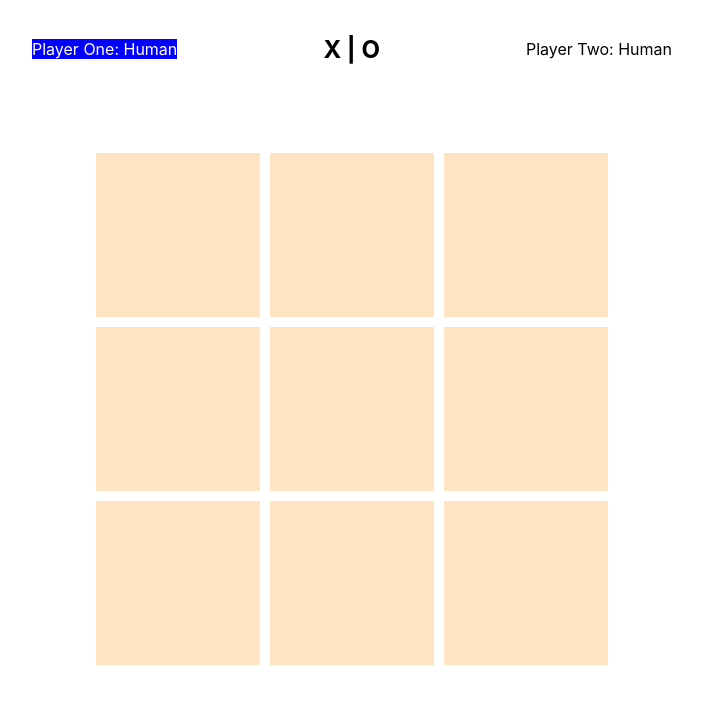
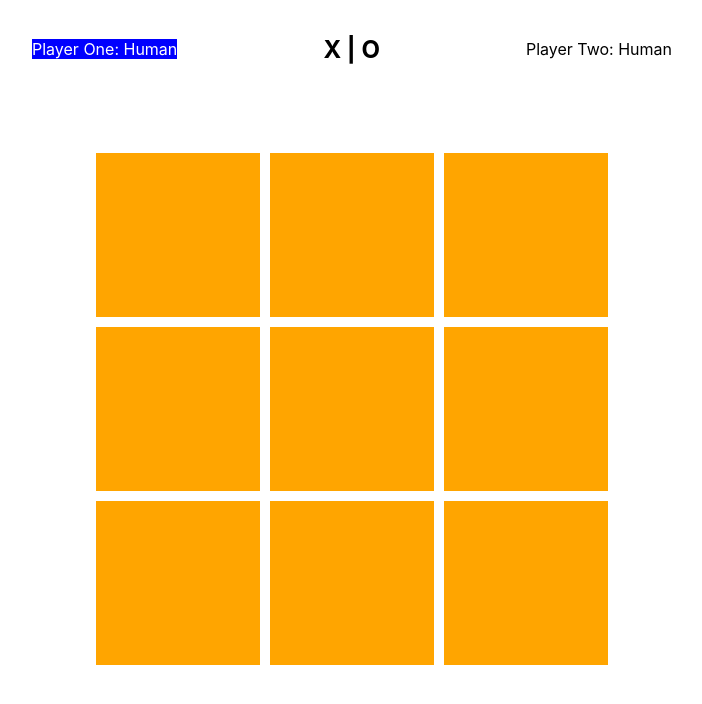
Before and after one commit to sasjaWijdenes/Noughts-and-Crosses, a React (Create React App) app in the folder noughts-and-crosses/: page / in a window 1280 px wide. Both pictures are taken after a click on the button "Start Game!". Shown: the top 704 px of the page, without its empty margins (288-990 px from the left). Built offline with nearby package versions, Linux system fonts and the light colour scheme; the HTML template or start-up script is replaced by a standard one.

Commit message:
adds cut-out shapes for the board

```diff
--- a/noughts-and-crosses/src/App.css
+++ b/noughts-and-crosses/src/App.css
@@ -55,14 +55,26 @@ body {
   margin: 30px;
 }
 .cell {
-  background-color: bisque;
-  display: flex;
-  justify-content: center;
-  align-items: center;
+  background-color: orange;
+}
+.X {
+  clip-path: polygon(7.5% 5%, 50% 47.5%, 95% 5%, 97.5% 7.5%, 52.5% 50%, 95% 95%, 92.5% 97.5%, 50% 52.5%, 7.5% 95%, 5% 92.5%, 47.5% 50%, 5% 7.5%);
+}
+.O {
+  position: relative;
+  clip-path: circle(50% at 50% 50%);
+  background-color: orange;
+}
+.O::before {
+  content: "";
+  position: absolute;
+  top: 0;
+  left: 0;
+  width: 100%;
+  height: 100%;
+  clip-path: circle(45% at 50% 50%);
+  background-color: white;
 }
 .cell:hover {
-  background-color: aqua;
+  background-color: red;
 }
-.X {
-  color: yellow;
-}
--- a/noughts-and-crosses/src/App.js
+++ b/noughts-and-crosses/src/App.js
@@ -10,7 +10,7 @@ function App() {
   return (
     <div className="App">
       {isGameOver ?
-        <GameOverScreen /> :
+        <GameOverScreen setSettings={setSettings} /> :
         !settings.length ?
         <Menu setSettings={setSettings} /> :
         <BoardDisplay setIsGameOver={setIsGameOver} settings={settings} />
--- a/noughts-and-crosses/src/components/BoardDisplay.jsx
+++ b/noughts-and-crosses/src/components/BoardDisplay.jsx
@@ -5,7 +5,8 @@ const BoardDisplay = ({ setIsGameOver, settings: [isHumanP1, isHumanP2, size] })
     const [isP1Turn, setIsP1Turn] = useState(true)
 
     const toggleTurn = () => setIsP1Turn(prevTurn => !prevTurn),
-        selectCell = () => {
+        selectCell = (e) => {
+            e.target.classList = `cell ${isP1Turn? 'X': 'O'}`
             toggleTurn()
     }
 
@@ -17,7 +18,7 @@ const BoardDisplay = ({ setIsGameOver, settings: [isHumanP1, isHumanP2, size] })
                 <div className={!isP1Turn? 'is-turn': ''}>Player Two: {isHumanP2? 'Human': 'Computer'}</div>
             </section>
             <div className="board" style={{gridTemplateColumns: `repeat(${size}, 1fr)`}} >
-                {Array.from(Array(size), () => Array(size).fill(<div className="cell" onClick={selectCell} ></div> ))}
+                {Array.from(Array(size), () => Array(size).fill(<div className="cell" onClick={e => selectCell(e)} ></div> ))}
             </div>
         </div>
     )
```
